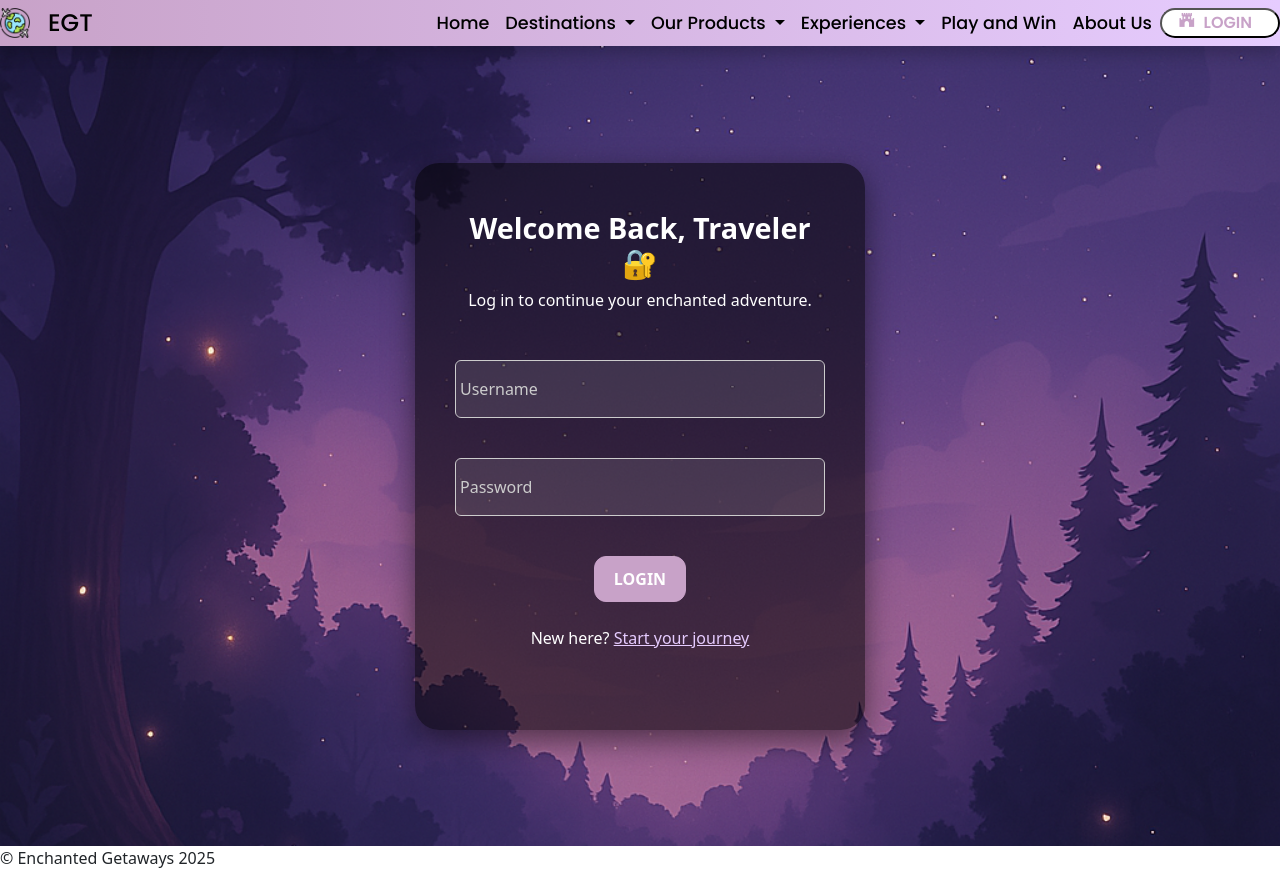
After one commit to Daliya-Stanley/Group3_final_project, a Flask app: page /login in a window 1280 px wide. The commit adds this page. Run offline with Flask 3, Linux system fonts and the light colour scheme; some web fonts are replaced.

Commit message:
EDIT: created login and register pages, a welcome page and placeholder for the game page

```diff
--- a/application/__init__.py
+++ b/application/__init__.py
@@ -1,7 +1,11 @@
 from flask import Flask
+import os
 
 
 app = Flask(__name__)
 
+SECRET_KEY = os.urandom(32)
+app.config['SECRET_KEY'] = SECRET_KEY
+
 
 from application import routes
--- /dev/null
+++ b/application/forms/login_form.py
@@ -0,0 +1,17 @@
+from flask_wtf import FlaskForm
+from wtforms import StringField, PasswordField, validators,SubmitField
+from wtforms.validators import ValidationError, InputRequired
+
+# Created a generic custom function that raises a Validation error when the input field is empty.
+def fill_form_check(field):
+    if len(field.data) <= 0:
+        raise ValidationError('Field must be filled')
+
+
+class LoginForm(FlaskForm):
+    username = StringField('Username', [InputRequired(), fill_form_check,validators.Length(min=4, max=25)],render_kw={"class": "form-control"})
+    password = PasswordField('Password', [
+        validators.DataRequired(),
+        validators.EqualTo('confirm', message='Wrong password'),
+        fill_form_check],render_kw={"class": "form-control"})
+    submit = SubmitField('LOGIN', render_kw={"class": "btn btn-primary form-control-color"})
--- a/application/routes.py
+++ b/application/routes.py
@@ -1,12 +1,54 @@
 from flask import render_template, url_for, request, redirect
-
+from application.forms.register_form import RegistrationForm
+from application.forms.login_form import LoginForm
 from application import app
 
 
 @app.route('/')
+@app.route('/home')
 def home_page():
     return render_template('home.html', title_head='Enchanted Getaway Travels', title_body='Enchanted Getaway Travels', subtitle='★ Travel the unexplored lands ★', img="static/images/wallpaper_home.jpeg")
 
-# @app.route('/')
-# def home():
-#     return render_template()
+@app.route('/register', methods=['GET', 'POST'])
+def register():
+    register_form = RegistrationForm()
+    error = ""
+
+    if request.method == 'POST':
+        username = register_form.username.data
+        email = register_form.email.data
+        password = register_form.password.data
+
+        #add_person(first_name, last_name, password)
+        return redirect(url_for('welcome'))
+
+    return render_template('register.html',
+                           form=register_form,
+                           message=error,
+                           title_head='register',
+                           title_body='register',
+                           img="")
+
+@app.route('/login', methods=['GET', 'POST'])
+def login():
+    login_form = LoginForm()
+    error = ""
+
+    if request.method == 'POST':
+        username = login_form.username.data
+        password = login_form.password.data
+
+
+    return render_template('login.html',
+                           form=login_form,
+                           message=error,
+                           title_head='login',
+                           )
+
+@app.route('/welcome', methods=['GET', 'POST'])
+def welcome():
+    return render_template('welcome.html')
+
+@app.route('/game', methods=['GET', 'POST'])
+def game():
+    return render_template('game.html')
--- a/application/static/styles.css
+++ b/application/static/styles.css
@@ -141,6 +141,100 @@ main {
     font-size: 1.1rem;
 }
 
+.login-wrapper {
+  background-image: url("/static/images/login.png");
+  background-repeat: no-repeat;
+  background-position: center center;
+  background-attachment: fixed;
+  background-size: cover;
+
+  min-height: 100vh;
+  display: flex;
+  align-items: center;
+  justify-content: center;
+  padding: 2rem;
+}
+
+.login-card {
+  background-color: rgba(0, 0, 0, 0.55);
+  border-radius: 1.5rem;
+  padding: 3rem 2.5rem;
+  max-width: 450px;
+  width: 100%;
+  color: white;
+  box-shadow: 0 10px 30px rgba(0,0,0,0.5);
+  text-align: center;
+}
+
+.login-card h1 {
+  font-size: 1.8rem;
+  margin-bottom: 0.5rem;
+  font-weight: 600;
+}
+
+.login-card p {
+  font-size: 1rem;
+  margin-bottom: 2rem;
+  font-weight: 400;
+}
+
+.form-floating > label {
+  color: #ccc;
+}
+
+.form-floating > .form-control {
+  background-color: rgba(255, 255, 255, 0.1);
+  color: white;
+  border: 1px solid #ccc;
+}
+
+.form-control::placeholder {
+  color: rgba(255, 255, 255, 0.5);
+}
+
+.btn-primary {
+  background-color: #C8A2C8;
+  border-color: #C8A2C8;
+  font-weight: 600;
+  padding: 0.6rem 1.2rem;
+  border-radius: 0.75rem;
+}
+
+.btn-primary:hover {
+  background-color: #E6CCFF;
+  border-color: #E6CCFF;
+}
+
+.register-link {
+  margin-top: 1.5rem;
+  font-size: 0.9rem;
+}
+
+.register-link a {
+  color: #E6CCFF;
+  text-decoration: underline;
+}
+
+@media (max-width: 576px) {
+  .col-sm-6 {
+    width: 100%;
+  }
+}
+
+@keyframes fadeSlideDown {
+  0% {
+    opacity: 0;
+    transform: translateY(-30px);
+  }
+  100% {
+    opacity: 1;
+    transform: translateY(0);
+  }
+}
+
+.login-fade {
+  animation: fadeSlideDown 0.9s ease-out both;
+}
 
 #components{
 background-color: #DAD9D9;
--- a/application/templates/layout.html
+++ b/application/templates/layout.html
@@ -23,7 +23,7 @@
   <div class="collapse navbar-collapse justify-content-center" id="navbarNav">
     <ul class="navbar-nav">
       <li class="nav-item">
-        <a class="nav-link active" aria-current="page" href="#">Home</a>
+        <a class="nav-link active" aria-current="page" href="{{url_for('home_page')}}">Home</a>
       </li>
 
 
@@ -138,7 +138,7 @@
 
     <div class="ms-auto d-flex gap-2">
       <button class="login-btn">
-        <a href="/login"><i class='bx bxs-castle bx-burst-hover'></i>Login</a>
+        <a href="{{ url_for('login') }}"><i class='bx bxs-castle bx-burst-hover'></i>Login</a>
       </button>
     </div>
   </div>
@@ -146,14 +146,7 @@
 </nav>
 
 
-<section class="top-section"
-        style="
-            background-image: url('{{ img }}');">
-        <div class="container pt-5" >
-            <h1>{{ title_body }}</h1>
-            <h4>{{ subtitle }}</h4>
-        </div>
-      </section>
+
 
  {% block body_content %}
     {% endblock %}
--- /dev/null
+++ b/application/templates/login.html
@@ -0,0 +1,27 @@
+{% extends "layout.html" %}
+{% block body_content %}
+<section class="login-wrapper">
+<div class="login-card login-fade">
+    <h1>Welcome Back, Traveler 🔐</h1>
+    <p>Log in to continue your enchanted adventure.</p>
+    <form method="POST">
+        {{ form.hidden_tag() }}
+            <div class="row g-3 mt-2">
+                <div class="form-floating mb-3">
+                    {{ form.username(id="floatingUsername", placeholder="UserName") }}
+                    <label for="floatingUsername">{{ form.username.label.text }}</label>
+                </div>
+            </div>
+            <div class="row g-3 mt-2">
+                <div class="form-floating mb-3">
+                    {{ form.password(id="floatingPassword", placeholder="Password") }}
+                    <label for="floatingPassword">{{ form.password.label.text }}</label>
+                </div>
+            </div>
+            <button type="submit" class="btn btn-primary mt-4">{{ form.submit.label.text }}</button>
+            <p class="register-link">New here? <a href="{{ url_for('register') }}">Start your journey</a></p>
+    </form>
+</div>
+</section>
+
+{% endblock %}
```
Also changed, not shown: application/forms/register_form.py (added, +20 -0 lines), application/templates/home.html (+8 -1 lines), application/templates/register.html (added, +32 -0 lines), application/templates/welcome.html (added, +10 -0 lines), application/static/images/login.png (added), application/static/images/register.png (added), application/templates/game.html (added).
